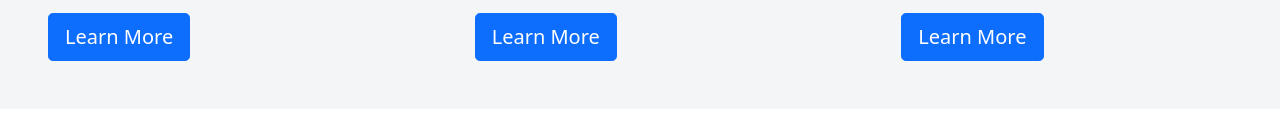
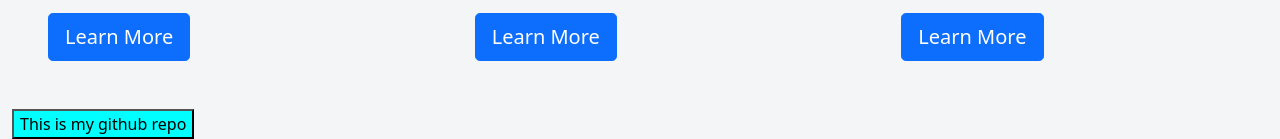
Before and after one commit to IdanFischer/desgin-website-if, a plain HTML site: page desgin.html in a window 1280 px wide. Shown: the part 1031-1170 px from the top of the page. Before the commit the page ends 1140 px from the top, so only its background shows below. Drawn offline with nearby package versions, Linux system fonts and the light colour scheme.

Commit message:
added github repo link to desgin.html

```diff
--- a/desgin.html
+++ b/desgin.html
@@ -72,7 +72,16 @@
 </div>
 
 <!-- ROW 4 -->
-<a href=""></a>
+<div class="container-fluid">
+  <div class="row">
+    <div class="col-12" style="background-color: #f4f5f6;">
+      <a href="https://github.com/IdanFischer/desgin-website-if" target="_blank">
+        <button class="github" style="background-color: aqua;">This is my github repo</button>
+      </a>
+    </div>
+  </div>
+</div>
+
 
 <!-- Bootstrap JS -->
 <script src="https://cdn.jsdelivr.net/npm/bootstrap@5.0.2/dist/js/bootstrap.bundle.min.js" integrity="sha384-MrcW6ZMFYlzcLA8Nl+NtUVF0sA7MsXsP1UyJoMp4YLEuNSfAP+JcXn/tWtIaxVXM" crossorigin="anonymous"></script>
```
Lines whose indentation alone changed are shown as unchanged.
